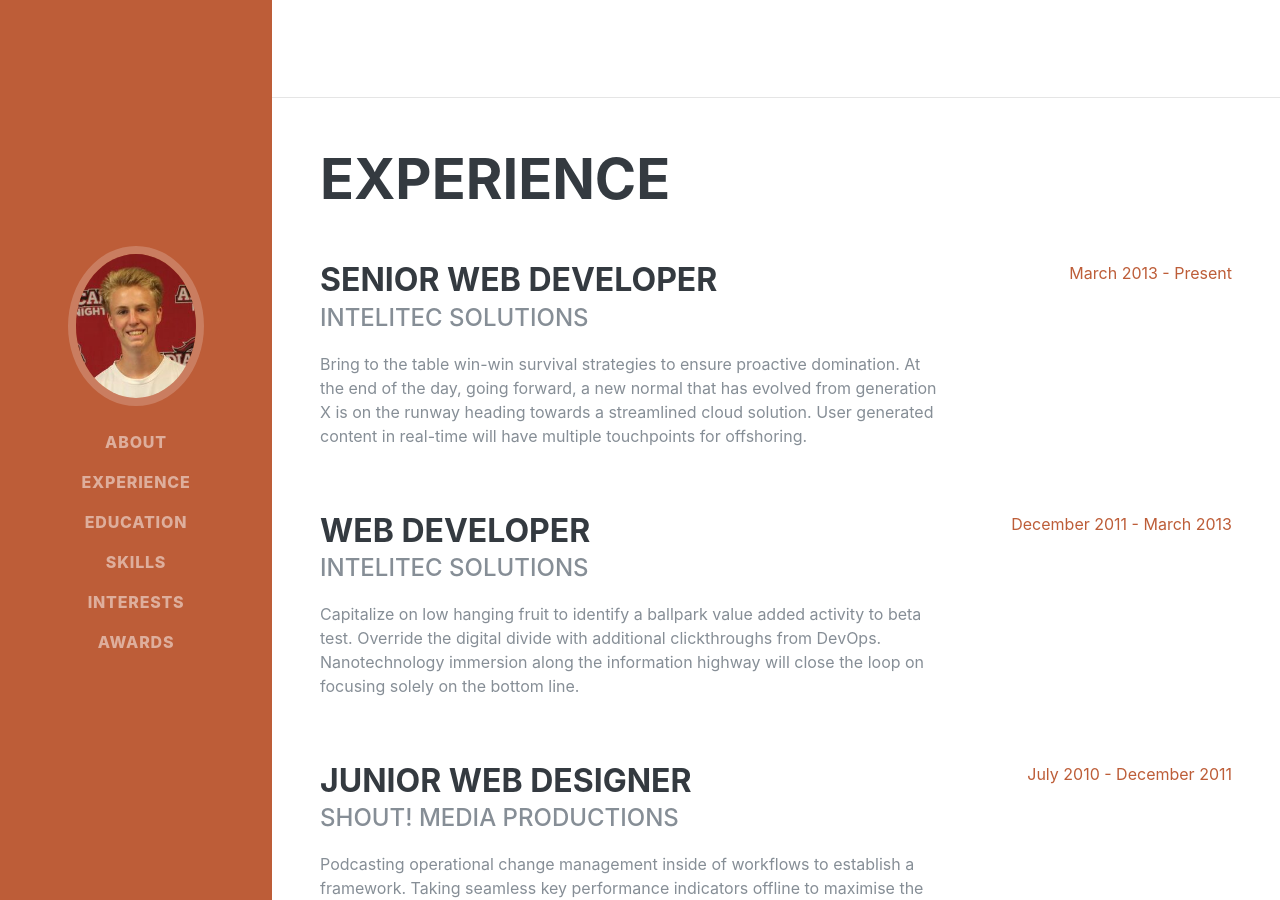
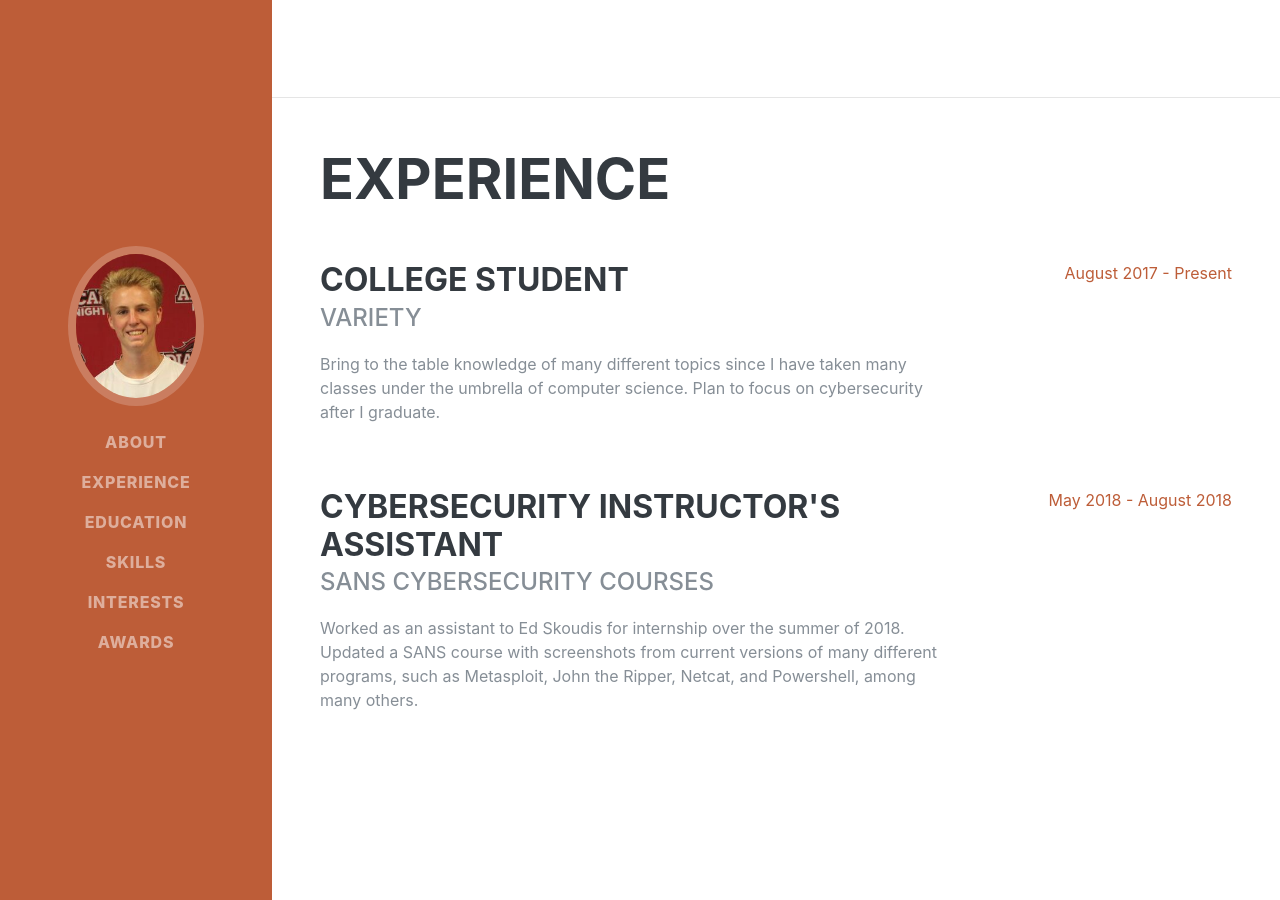
Before and after one commit to colinlankau/colinlankau.github.io, a Jekyll site: the page built from index.html, in a window 1280 px wide and 900 px high, scrolled down 803 px. Built offline with Jekyll 4.4.1, drawn with Linux system fonts in a browser that asks for light colours; some web fonts are replaced; some of the changed text lies outside the part shown.

Commit message:
Update Info

```diff
--- a/_includes/awards.html
+++ b/_includes/awards.html
@@ -4,30 +4,7 @@
         <ul class="fa-ul mb-0">
           <li>
             <i class="fa-li fa fa-trophy text-warning"></i>
-            Google Analytics Certified Developer</li>
-          <li>
-            <i class="fa-li fa fa-trophy text-warning"></i>
-            Mobile Web Specialist - Google Certification</li>
-          <li>
-            <i class="fa-li fa fa-trophy text-warning"></i>
-            1<sup>st</sup>
-            Place - University of Colorado Boulder - Emerging Tech Competition 2009</li>
-          <li>
-            <i class="fa-li fa fa-trophy text-warning"></i>
-            1<sup>st</sup>
-            Place - University of Colorado Boulder - Adobe Creative Jam 2008 (UI Design Category)</li>
-          <li>
-            <i class="fa-li fa fa-trophy text-warning"></i>
-            2<sup>nd</sup>
-            Place - University of Colorado Boulder - Emerging Tech Competition 2008</li>
-          <li>
-            <i class="fa-li fa fa-trophy text-warning"></i>
-            1<sup>st</sup>
-            Place - James Buchanan High School - Hackathon 2006</li>
-          <li>
-            <i class="fa-li fa fa-trophy text-warning"></i>
-            3<sup>rd</sup>
-            Place - James Buchanan High School - Hackathon 2005</li>
+            None (yet)</li>
         </ul>
       </div>
     </section>
--- a/_includes/experience.html
+++ b/_includes/experience.html
@@ -4,45 +4,23 @@
 
         <div class="resume-item d-flex flex-column flex-md-row justify-content-between mb-5">
           <div class="resume-content">
-            <h3 class="mb-0">Senior Web Developer</h3>
-            <div class="subheading mb-3">Intelitec Solutions</div>
-            <p>Bring to the table win-win survival strategies to ensure proactive domination. At the end of the day, going forward, a new normal that has evolved from generation X is on the runway heading towards a streamlined cloud solution. User generated content in real-time will have multiple touchpoints for offshoring.</p>
+            <h3 class="mb-0">College Student</h3>
+            <div class="subheading mb-3">Variety</div>
+            <p>Bring to the table knowledge of many different topics since I have taken many classes under the umbrella of computer science.  Plan to focus on cybersecurity after I graduate.</p>
           </div>
           <div class="resume-date text-md-right">
-            <span class="text-primary">March 2013 - Present</span>
+            <span class="text-primary">August 2017 - Present</span>
           </div>
         </div>
 
         <div class="resume-item d-flex flex-column flex-md-row justify-content-between mb-5">
           <div class="resume-content">
-            <h3 class="mb-0">Web Developer</h3>
-            <div class="subheading mb-3">Intelitec Solutions</div>
-            <p>Capitalize on low hanging fruit to identify a ballpark value added activity to beta test. Override the digital divide with additional clickthroughs from DevOps. Nanotechnology immersion along the information highway will close the loop on focusing solely on the bottom line.</p>
+            <h3 class="mb-0">Cybersecurity Instructor's assistant</h3>
+            <div class="subheading mb-3">SANS Cybersecurity Courses</div>
+            <p>Worked as an assistant to Ed Skoudis for internship over the summer of 2018.  Updated a SANS course with screenshots from current versions of many different programs, such as Metasploit, John the Ripper, Netcat, and Powershell, among many others. </p>
           </div>
           <div class="resume-date text-md-right">
-            <span class="text-primary">December 2011 - March 2013</span>
-          </div>
-        </div>
-
-        <div class="resume-item d-flex flex-column flex-md-row justify-content-between mb-5">
-          <div class="resume-content">
-            <h3 class="mb-0">Junior Web Designer</h3>
-            <div class="subheading mb-3">Shout! Media Productions</div>
-            <p>Podcasting operational change management inside of workflows to establish a framework. Taking seamless key performance indicators offline to maximise the long tail. Keeping your eye on the ball while performing a deep dive on the start-up mentality to derive convergence on cross-platform integration.</p>
-          </div>
-          <div class="resume-date text-md-right">
-            <span class="text-primary">July 2010 - December 2011</span>
-          </div>
-        </div>
-
-        <div class="resume-item d-flex flex-column flex-md-row justify-content-between">
-          <div class="resume-content">
-            <h3 class="mb-0">Web Design Intern</h3>
-            <div class="subheading mb-3">Shout! Media Productions</div>
-            <p>Collaboratively administrate empowered markets via plug-and-play networks. Dynamically procrastinate B2C users after installed base benefits. Dramatically visualize customer directed convergence without revolutionary ROI.</p>
-          </div>
-          <div class="resume-date text-md-right">
-            <span class="text-primary">September 2008 - June 2010</span>
+            <span class="text-primary">May 2018 - August 2018</span>
           </div>
         </div>
 
--- a/_includes/interests.html
+++ b/_includes/interests.html
@@ -1,7 +1,7 @@
 <section class="resume-section p-3 p-lg-5 d-flex align-items-center" id="interests">
       <div class="w-100">
         <h2 class="mb-5">Interests</h2>
-        <p>Apart from being a web developer, I enjoy most of my time being outdoors. In the winter, I am an avid skier and novice ice climber. During the warmer months here in Colorado, I enjoy mountain biking, free climbing, and kayaking.</p>
-        <p class="mb-0">When forced indoors, I follow a number of sci-fi and fantasy genre movies and television shows, I am an aspiring chef, and I spend a large amount of my free time exploring the latest technology advancements in the front-end web development world.</p>
+        <p>Apart from being a computer science student, I enjoy playing soccer.  I have played the sport since I was six, won a state championship in high school, and play collegiate soccer at Arcadia University.</p>
+        <p class="mb-0">Aside from soccer, I also enjoy skiing with my family and playing volleyball (I played for two years in high school).  When forced indoors, I enjoy playing video games, and even built my own gaming pc this summer.</p>
       </div>
     </section>
--- a/_includes/intro.html
+++ b/_includes/intro.html
@@ -6,7 +6,7 @@
         <div class="subheading mb-5">2455 Allenwood Lakewood Rdt · Wall, NJ 08724 · (732) 228-3046 ·
           <a href="mailto:name@email.com">clankau@arcadia.edu</a>
         </div>
-        <p class="lead mb-5">I am experienced in leveraging agile frameworks to provide a robust synopsis for high level overviews. Iterative approaches to corporate strategy foster collaborative thinking to further the overall value proposition.</p>
+        <p class="lead mb-5">I am currently a junior at Arcadia University.  I have intermediate knowledge in a variety of topics and languages, such as java, python, SQL, android programming, linux, AWS, LaTeX, and more.  I am a hardworker and maintain my grades all while being a collegiate athlete.</p>
         <div class="social-icons">
           <a href="#">
             <i class="fab fa-linkedin-in"></i>
--- a/_includes/skills.html
+++ b/_includes/skills.html
@@ -2,60 +2,29 @@
       <div class="w-100">
         <h2 class="mb-5">Skills</h2>
 
-        <div class="subheading mb-3">Programming Languages &amp; Tools</div>
-        <ul class="list-inline dev-icons">
-          <li class="list-inline-item">
-            <i class="fab fa-html5"></i>
-          </li>
-          <li class="list-inline-item">
-            <i class="fab fa-css3-alt"></i>
-          </li>
-          <li class="list-inline-item">
-            <i class="fab fa-js-square"></i>
-          </li>
-          <li class="list-inline-item">
-            <i class="fab fa-angular"></i>
-          </li>
-          <li class="list-inline-item">
-            <i class="fab fa-react"></i>
-          </li>
-          <li class="list-inline-item">
-            <i class="fab fa-node-js"></i>
-          </li>
-          <li class="list-inline-item">
-            <i class="fab fa-sass"></i>
-          </li>
-          <li class="list-inline-item">
-            <i class="fab fa-less"></i>
-          </li>
-          <li class="list-inline-item">
-            <i class="fab fa-wordpress"></i>
-          </li>
-          <li class="list-inline-item">
-            <i class="fab fa-gulp"></i>
-          </li>
-          <li class="list-inline-item">
-            <i class="fab fa-grunt"></i>
-          </li>
-          <li class="list-inline-item">
-            <i class="fab fa-npm"></i>
-          </li>
-        </ul>
-
-        <div class="subheading mb-3">Workflow</div>
+        <div class="subheading mb-3">Skills</div>
         <ul class="fa-ul mb-0">
           <li>
             <i class="fa-li fa fa-check"></i>
-            Mobile-First, Responsive Design</li>
+            Python</li>
           <li>
             <i class="fa-li fa fa-check"></i>
-            Cross Browser Testing &amp; Debugging</li>
+            Java</li>
           <li>
             <i class="fa-li fa fa-check"></i>
-            Cross Functional Teams</li>
+            Powershell</li>
           <li>
             <i class="fa-li fa fa-check"></i>
-            Agile Development &amp; Scrum</li>
+            SQL</li>
+          <li>
+            <i class="fa-li fa fa-check"></i>
+            Linux</li>
+          <li>
+            <i class="fa-li fa fa-check"></i>
+            AWS</li>
+          <li>
+            <i class="fa-li fa fa-check"></i>
+            LaTeX</li>
         </ul>
       </div>
     </section>
```
